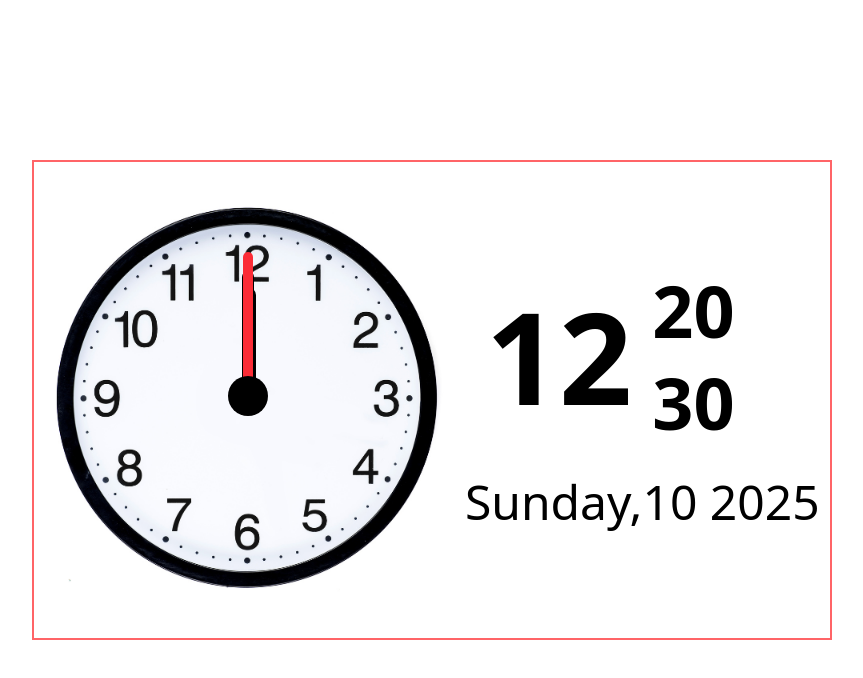
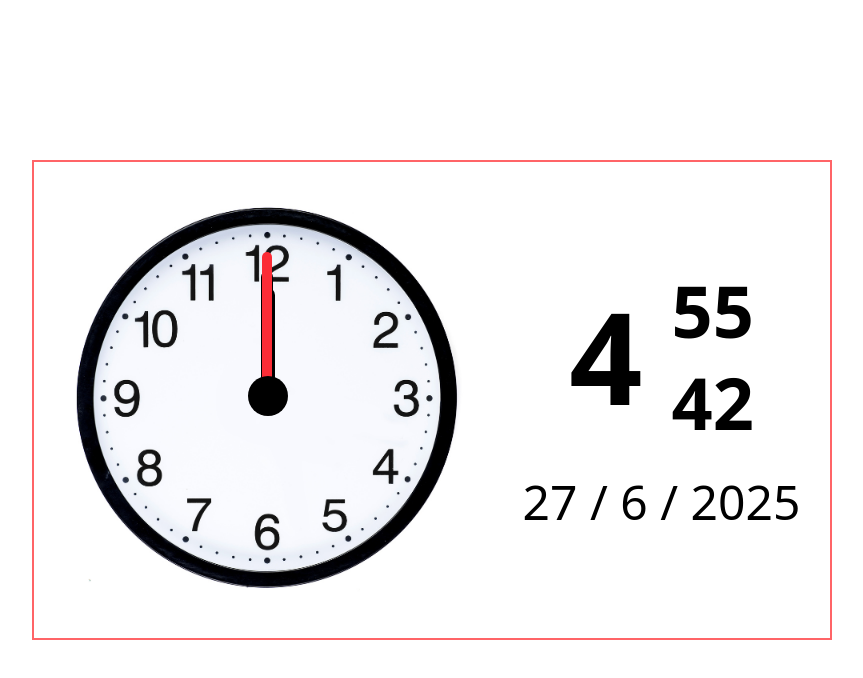
Before and after one commit to shakiburrashid/Digital-and-Analalog-Clock, a React (Vite) app: page / in a window 1280 px wide. Shown: the top 678 px of the page, without its empty margins (208-1071 px from the left). Built offline with nearby package versions, Linux system fonts and the light colour scheme.

Commit message:
make digital clock

```diff
--- a/src/App.jsx
+++ b/src/App.jsx
@@ -1,25 +1,65 @@
+import { useEffect, useState } from "react";
 
 function App() {
+
+
+  const [time, setTime] = useState(new Date())
+
+
+  useEffect(() => {
+    const timefind = setInterval(() => {
+      setTime(new Date())
+
+    }, 1000);
+
+    return () => {
+      clearInterval(timefind);
+    }
+
+  }, []);
+
+
+
+
+  function hour() {
+    let hour = time.getHours() % 12 || 12;
+    return hour;
+  }
+  function minute() {
+    let minute = time.getMinutes() < 10 ? "0" + time.getMinutes() : "" + time.getMinutes();
+    return minute;
+  };
+  function seconds() {
+    let second = time.getSeconds() < 10 ? "0" + time.getSeconds() : "" + time.getSeconds();
+    return second;
+  };
+  function datemonthyear() {
+    let d = time.getDate();
+    let m = time.getMonth();
+    let y = time.getFullYear();
+    return `${d} / ${m} / ${y}`
+  }
+
+
 
   return (
     <>
       <div className="h-[100vh] m-auto flex justify-center items-center">
         <div className="w-200 h-120 border-2 border-solid border-red-400 flex items-center justify-around">
           <div className="bg-[url(./assets/Clockimage.png)] w-100 h-100 bg-no-repeat bg-size-[100%] relative">
-            <div className="hour bg-black w-[3.5%] h-[28%] rounded-xl absolute top-[22%] left-[49.4%] "></div>
-            <div className="bg-black w-[3%] h-[33%] rounded-xl absolute top-[17.8%] left-[49.4%] "></div>
+            <div className="hour bg-black w-[3.5%] h-[28%] rounded-xl absolute top-[22%] left-[49.4%]"></div>
+            <div className="minute bg-black w-[3%] h-[33%] rounded-xl absolute top-[17.8%] left-[49.4%] "></div>
             <div className="second bg-red-500 w-[2.5%] h-[38%] rounded-xl absolute top-[13%] left-[49.7%]"></div>
             <div className="bg-black w-[10%] h-[10%] rounded-full absolute top-[44%] left-[46%]"></div>
-
           </div>
           <div className="flex flex-col gap-10 justify-center items-center">
             <div className="grid grid-cols-2 gap-5 items-center text-7xl font-bold">
-              <h1 className="row-span-2 text-[8rem]">12</h1>
-              <h1>20</h1>
-              <h1>30</h1>
+              <h1 className="row-span-2 text-[8rem]">{hour()}</h1>
+              <h1>{minute()}</h1>
+              <h1>{seconds()}</h1>
             </div>
             <div>
-              <h1 className="text-5xl">Sunday,10 2025</h1>
+              <h1 className="text-5xl">{datemonthyear()}</h1>
             </div>
           </div>
 
```
